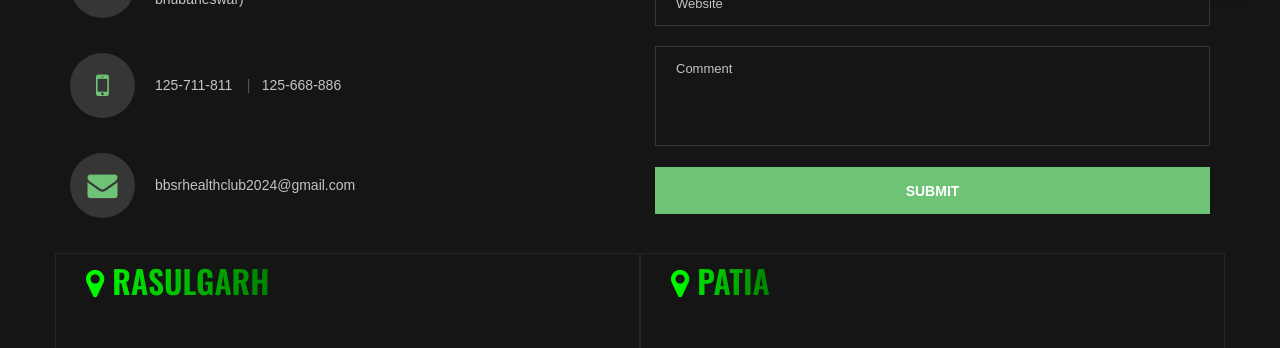
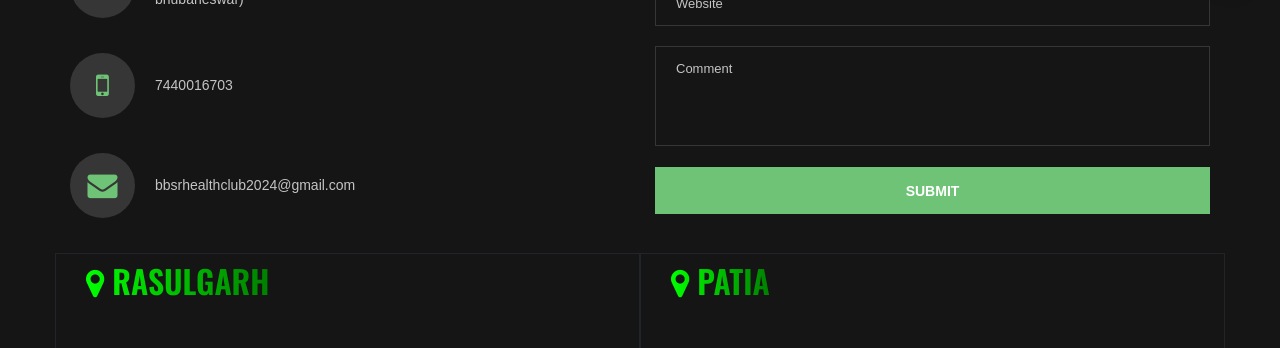
Before and after one commit to nigammishra/Gym-Templete, a plain HTML site: page contact.html in a window 1280 px wide. Shown: the part 752-1100 px from the top of the page. Drawn offline with nearby package versions, Linux system fonts and the light colour scheme; grey boxes are pictures that could not be loaded; a web font is replaced by a local one.

Commit message:
number update

```diff
--- a/contact.html
+++ b/contact.html
@@ -165,8 +165,8 @@
                         <div class="cw-text">
                             <i class="fa fa-mobile"></i>
                             <ul>
-                                <li>125-711-811</li>
-                                <li>125-668-886</li>
+                                <li>7440016703</li>
+                                <!-- <li>125-668-886</li> -->
                             </ul>
                         </div>
                         <div class="cw-text email">
```
